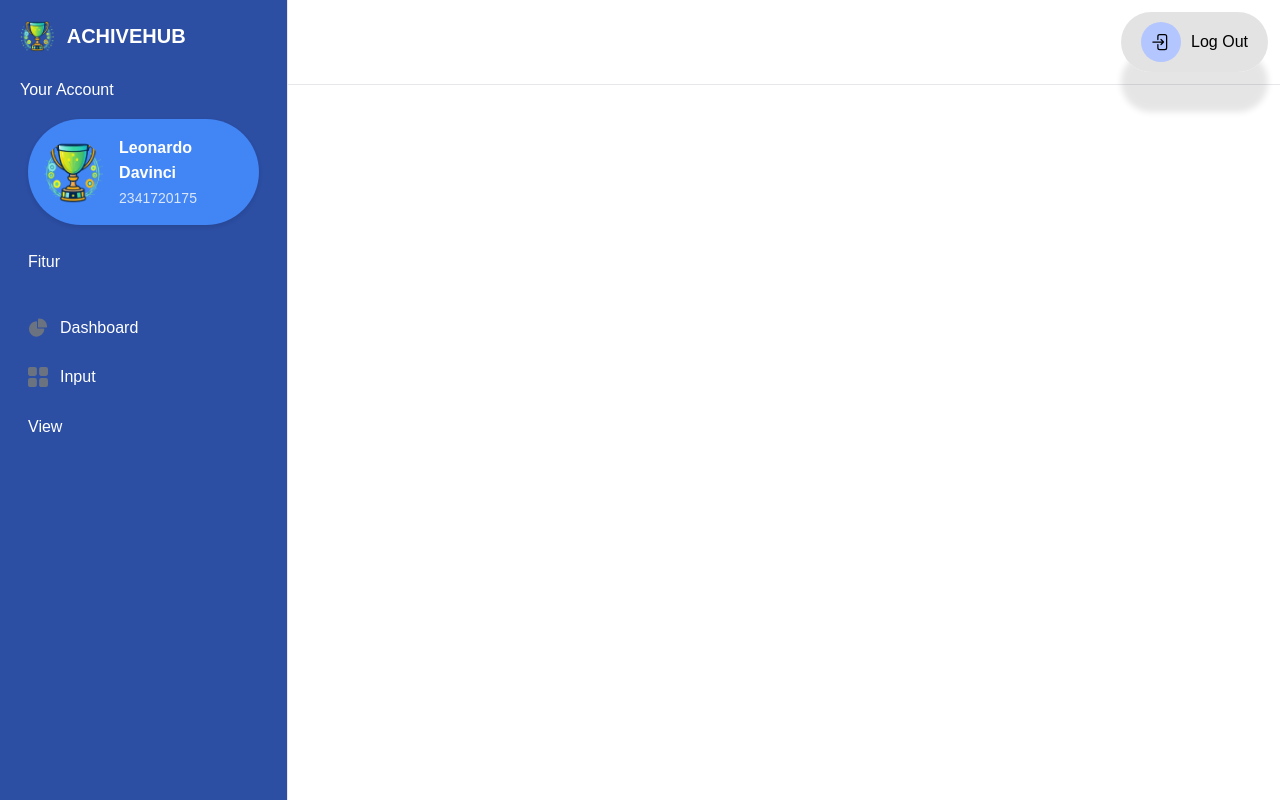
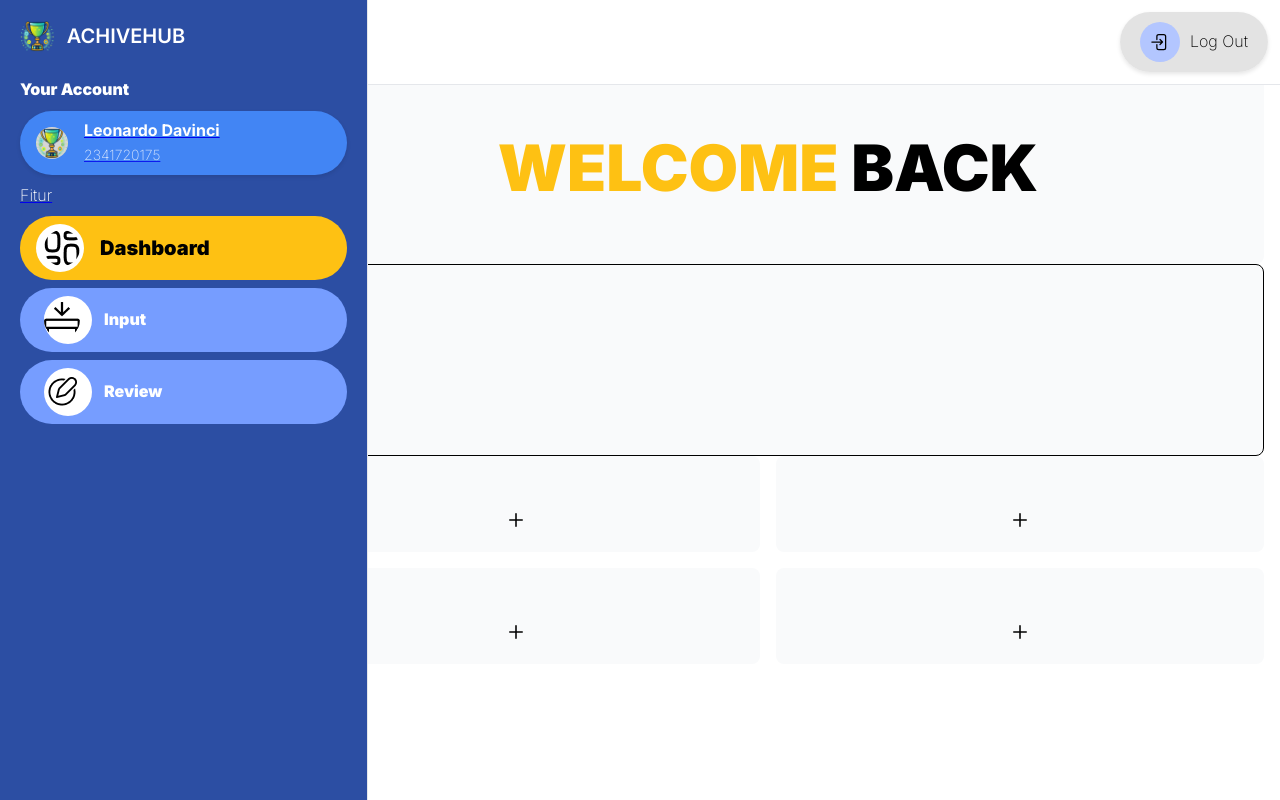
Before and after one commit to TMTMPST/Prestasi_Mahasiswa, a PHP site: page /Trying/Dashboard.html in a window 1280 px wide. Run offline with PHP 8.4, Linux system fonts and the light colour scheme.

Commit message:
Another One

```diff
--- a/Trying/Dashboard.html
+++ b/Trying/Dashboard.html
@@ -4,10 +4,13 @@
     <meta charset="UTF-8">
     <meta name="viewport" content="width=device-width, initial-scale=1.0">
     <link rel="stylesheet" href="style/style.css">
+    <link rel="preconnect" href="https://fonts.googleapis.com">
+    <link rel="preconnect" href="https://fonts.gstatic.com" crossorigin>
+    <link href="https://fonts.googleapis.com/css2?family=Inter:ital,opsz,wght@0,14..32,100..900;1,14..32,100..900&display=swap" rel="stylesheet">
     <title>Dashboard</title>
 
 </head>
-<body>
+<body class="inter">
     <!-- Navigation -->
     <nav class="navbar">
         <div class="navbar-content">
@@ -34,17 +37,17 @@
                 <img src="img/placeholder.png" alt="ACHIVEHUB LOGO">
                 <span class="navbar-logo-text">ACHIVEHUB</span>
             </div>
-            <li class="sidebar-item sidebar-title">
+            <li class="sidebar-item sidebar-title inter-bold">
                 <span>Your Account</span>
             </li>
             <li class="sidebar-item">
-                <a href="#" class="sidebar-link">
+                <a href="#" class="sidebar-profile">
                     <div class="profile-card">
                         <div class="profile-picture">
                             <img src="img/placeholder.png" alt="Profile Picture">
                         </div>
                         <div class="profile-info">
-                            <h3 class="name">Leonardo Davinci</h3>
+                            <h3 class="name inter-bold">Leonardo Davinci</h3>
                             <p class="id">2341720175</p>
                         </div>
                     </div>
@@ -53,36 +56,84 @@
                 <span>Fitur</span>
             </li>
             <li class="sidebar-item">
-                <a href="#" class="sidebar-link">
-                    <svg xmlns="http://www.w3.org/2000/svg" fill="currentColor" viewBox="0 0 22 21" class="sidebar-icon">
-                        <path d="M16.975 11H10V4.025a1 1 0 0 0-1.066-.998 8.5 8.5 0 1 0 9.039 9.039.999.999 0 0 0-1-1.066h.002Z"/>
-                        <path d="M12.5 0c-.157 0-.311.01-.565.027A1 1 0 0 0 11 1.02V10h8.975a1 1 0 0 0 1-.935c.013-.188.028-.374.028-.565A8.51 8.51 0 0 0 12.5 0Z"/>
-                    </svg>
-                    <span>Dashboard</span>
+                <div class="sidebar-main ">
+                    <div class="sidebar-icon">
+                <a href="#" class="sidebar-chosen">
+                    <img src="img/icon/Dashboard.png" alt="Dashboard" class="sidebar-icon">
+                    <span class="inter-bold">Dashboard</span>
                 </a>
+                </div>
+            </div>
             </li>
             <li>
 
             </li>
             <li class="sidebar-item">
-                <a href="#" class="sidebar-link">
-                    <svg xmlns="http://www.w3.org/2000/svg" fill="currentColor" viewBox="0 0 18 18" class="sidebar-icon">
-                        <path d="M6.143 0H1.857A1.857 1.857 0 0 0 0 1.857v4.286C0 7.169.831 8 1.857 8h4.286A1.857 1.857 0 0 0 8 6.143V1.857A1.857 1.857 0 0 0 6.143 0Zm10 0h-4.286A1.857 1.857 0 0 0 10 1.857v4.286C10 7.169 10.831 8 11.857 8h4.286A1.857 1.857 0 0 0 18 6.143V1.857A1.857 1.857 0 0 0 16.143 0Zm-10 10H1.857A1.857 1.857 0 0 0 0 11.857v4.286C0 17.169.831 18 1.857 18h4.286A1.857 1.857 0 0 0 8 16.143v-4.286A1.857 1.857 0 0 0 6.143 10Zm10 0h-4.286A1.857 1.857 0 0 0 10 11.857v4.286c0 1.026.831 1.857 1.857 1.857h4.286A1.857 1.857 0 0 0 18 16.143v-4.286A1.857 1.857 0 0 0 16.143 10Z"/>
-                    </svg>
-                    <span>Input</span>
+                <div class="sidebar-secondary ">
+                    <a href="#" class="sidebar-link">
+                        <div class="sidebar-icon">
+                        <img src="img/icon/Input.png" alt="Input" class="sidebar-icon">
+                    </div>
+                    <span class="inter-bold">Input</span>
                 </a>
+            </div>
             </li>
             <li class="sidebar-item">
+                <div class="sidebar-secondary">
                 <a href="#" class="sidebar-link">
-                    <span>View</span>
+                    <div class="sidebar-icon">
+                    <img src="img/icon/Review.png" alt="View" class="icon">
+                    </div>
+                    <span class="inter-bold">Review</span>
                 </a>
+            </div>
             </li>
         </ul>
     </aside>
 
     <!-- Main Content -->
     <main class="main-content">
+        <div class="dashboard-box dashboard-tall">
+            <h1 class="dashboard-placeholder inter-bold">
+                <span class="yellow">WELCOME</span> BACK
+            </h1>
+        </div>
 
+        <div class="dashboard-box dashboard-tall" style="border: 1px solid #000000;">
+            <p class="dashboard-placeholder">
+            </p>
+        </div>
+
+        <div class="dashboard-grid-2col">
+            <div class="dashboard-grid-item">
+                <p class="dashboard-placeholder">
+                    <svg xmlns="http://www.w3.org/2000/svg" fill="none" viewBox="0 0 18 18" class="icon">
+                        <path d="M9 1v16M1 9h16"/>
+                    </svg>
+                </p>
+            </div>
+            <div class="dashboard-grid-item">
+                <p class="dashboard-placeholder">
+                    <svg xmlns="http://www.w3.org/2000/svg" fill="none" viewBox="0 0 18 18" class="icon">
+                        <path d="M9 1v16M1 9h16"/>
+                    </svg>
+                </p>
+            </div>
+            <div class="dashboard-grid-item">
+                <p class="dashboard-placeholder">
+                    <svg xmlns="http://www.w3.org/2000/svg" fill="none" viewBox="0 0 18 18" class="icon">
+                        <path d="M9 1v16M1 9h16"/>
+                    </svg>
+                </p>
+            </div>
+            <div class="dashboard-grid-item">
+                <p class="dashboard-placeholder">
+                    <svg xmlns="http://www.w3.org/2000/svg" fill="none" viewBox="0 0 18 18" class="icon">
+                        <path d="M9 1v16M1 9h16"/>
+                    </svg>
+                </p>
+            </div>
+        </div>
     </main>
 </body>
 </html>
--- a/Trying/style/style.css
+++ b/Trying/style/style.css
@@ -5,7 +5,6 @@
 }
 
 body {
-    font-family: Arial, sans-serif;
     line-height: 1.6;
 }
 
@@ -52,7 +51,7 @@ body {
     background-color: #e0e0e0e0;
     border-radius: 30px;
     padding: 10px 20px;
-    box-shadow: 0 40px 6px rgba(0, 0, 0, 0.1);
+    box-shadow: 0 2px 4px rgba(0, 0, 0, 0.1);
     cursor: pointer;
     transition: background-color 0.3s ease, transform 0.2s ease;
 }
@@ -77,7 +76,7 @@ body {
     position: fixed;
     top: 0;
     left: 0;
-    width: 18rem;
+    width: 368px;
     height: 100%;
     padding:20px;
     background-color: #2C4EA3;
@@ -111,19 +110,71 @@ body {
 }
 
 .sidebar-icon {
-    width: 1.25rem;
-    height: 1.25rem;
+    width: 3rem;
+    height: 3rem;
     margin-right: 0.75rem;
-    color: #6b7280;
+    background-color: #ffffff;
+    border-radius: 100%;
+    -webkit-border-radius: 100%;
+    -moz-border-radius: 100%;
+    -ms-border-radius: 100%;
+    -o-border-radius: 100%;
+    display: flex;
+    align-items: center;
 }
 
-.sidebar-badge {
-    background-color: #f3f4f6;
-    color: #111827;
-    padding: 0.25rem 0.5rem;
-    border-radius: 9999px;
-    font-size: 0.875rem;
-    margin-left: auto;
+
+.sidebar-icon img {
+    width: 75%;
+    height: 75%;
+    object-fit: cover;
+}
+
+.sidebar-chosen {
+    display: flex;
+    align-items: center;
+    padding: 0.5rem;
+    text-decoration: none;
+    color: black;
+}
+
+
+.sidebar-main {
+    background-color: #FEC113;
+    border-radius: 100px;
+    -webkit-border-radius: 100px;
+    -moz-border-radius: 100px;
+    -ms-border-radius: 100px;
+    -o-border-radius: 100px;
+    padding: 0.5rem 1rem;
+    display: flex;
+    height: 4rem;
+}
+
+.sidebar-secondary {
+    background-color: #769DFF;
+    border-radius: 100px;
+    -webkit-border-radius: 100px;
+    -moz-border-radius: 100px;
+    -ms-border-radius: 100px;
+    -o-border-radius: 100px;
+    padding: 0.5rem 1rem;
+    display: flex;
+    height: 4rem;
+}
+
+
+.sidebar-nchosen {
+    display: flex;
+    align-items: center;
+    padding: 0.5rem;
+    text-decoration: none;
+    color: white;
+}
+
+.sidebar-chosen span {
+    font-size: 20px;
+    margin-left: 0.5rem; /* Add some spacing between the icon and the text */
 }
 
 /* Main Content Styles */
@@ -160,6 +211,7 @@ body {
     height: 20px;
 }
 
+
 /* profile card */
 .profile-card {
     display: flex;
@@ -169,14 +221,20 @@ body {
     padding: 16px;
     border-radius: 100px;
     box-shadow: 0 2px 4px rgba(0, 0, 0, 0.1);
+    height: 4rem;
 }
 
 .profile-picture {
-    width: 64px;
-    height: 64px;
+    width: 2rem;
+    height: 2rem;
     border-radius: 50%;
     overflow: hidden;
     margin-right: 16px;
+    background-color: #d6d6d6;
+    -webkit-border-radius: 50%;
+    -moz-border-radius: 50%;
+    -ms-border-radius: 50%;
+    -o-border-radius: 50%;
 }
 
 .profile-picture img {
@@ -188,10 +246,68 @@ body {
 .profile-info .name{
     font-size: 16px;
     font-weight: bold;
-    margin-bottom: 1px;
+    margin-bottom: 0.5px;
 }
 
 .profile-info .id{
     font-size: 14px;
     opacity: 0.8;
 }
+
+/* font*/
+.inter-bold {
+    font-family: "Inter", sans-serif;
+    font-optical-sizing: auto;
+    font-weight: 900;
+    font-style: normal;
+}
+
+.inter {
+    font-family: "Inter", sans-serif;
+    font-optical-sizing: auto;
+    font-weight: 200;
+    font-style: normal;
+}
+
+.main-content {
+    margin-left: 16rem;
+    padding: 1rem;
+    margin-top: 3.5rem;
+}
+
+.dashboard-grid {
+    display: grid;
+    grid-template-columns: repeat(3, 1fr);
+    gap: 1rem;
+    margin-bottom: 1rem;
+}
+
+.dashboard-grid-item,
+.dashboard-box {
+    display: flex;
+    align-items: center;
+    justify-content: center;
+    background-color: #f9fafb;
+    border-radius: 0.5rem;
+    height: 6rem;
+}
+
+.dashboard-placeholder {
+    color: #000000;
+    font-size: 64px;
+}
+
+.dashboard-tall {
+    height: 12rem;
+}
+
+.dashboard-grid-2col {
+    display: grid;
+    grid-template-columns: repeat(2, 1fr);
+    gap: 1rem;
+}
+
+/* Color */
+.yellow {
+    color: #FEC113;
+}
```
Also changed, not shown: Trying/img/icon/Dashboard.png (added), Trying/img/icon/Input.png (added), Trying/img/icon/Review.png (added).
